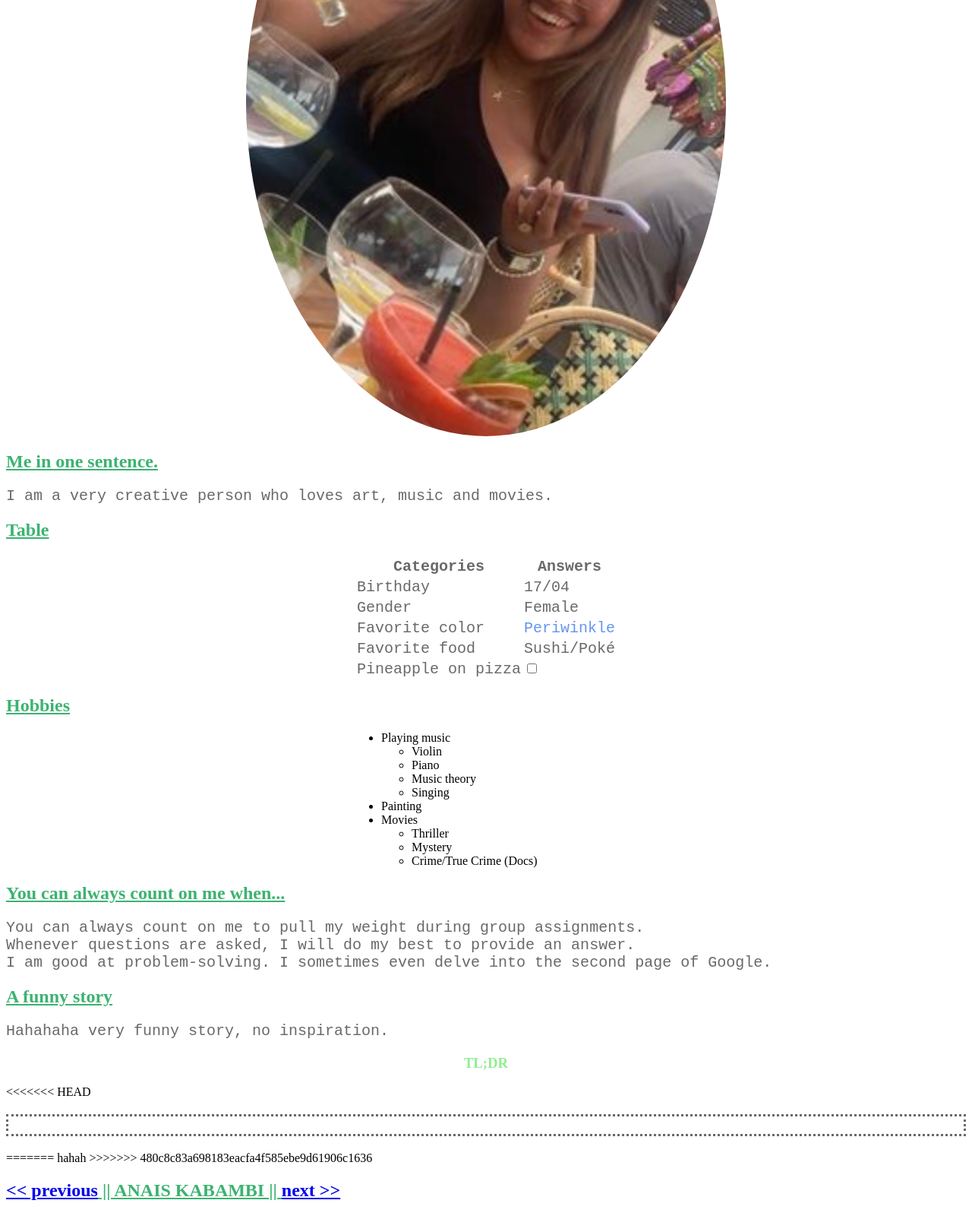
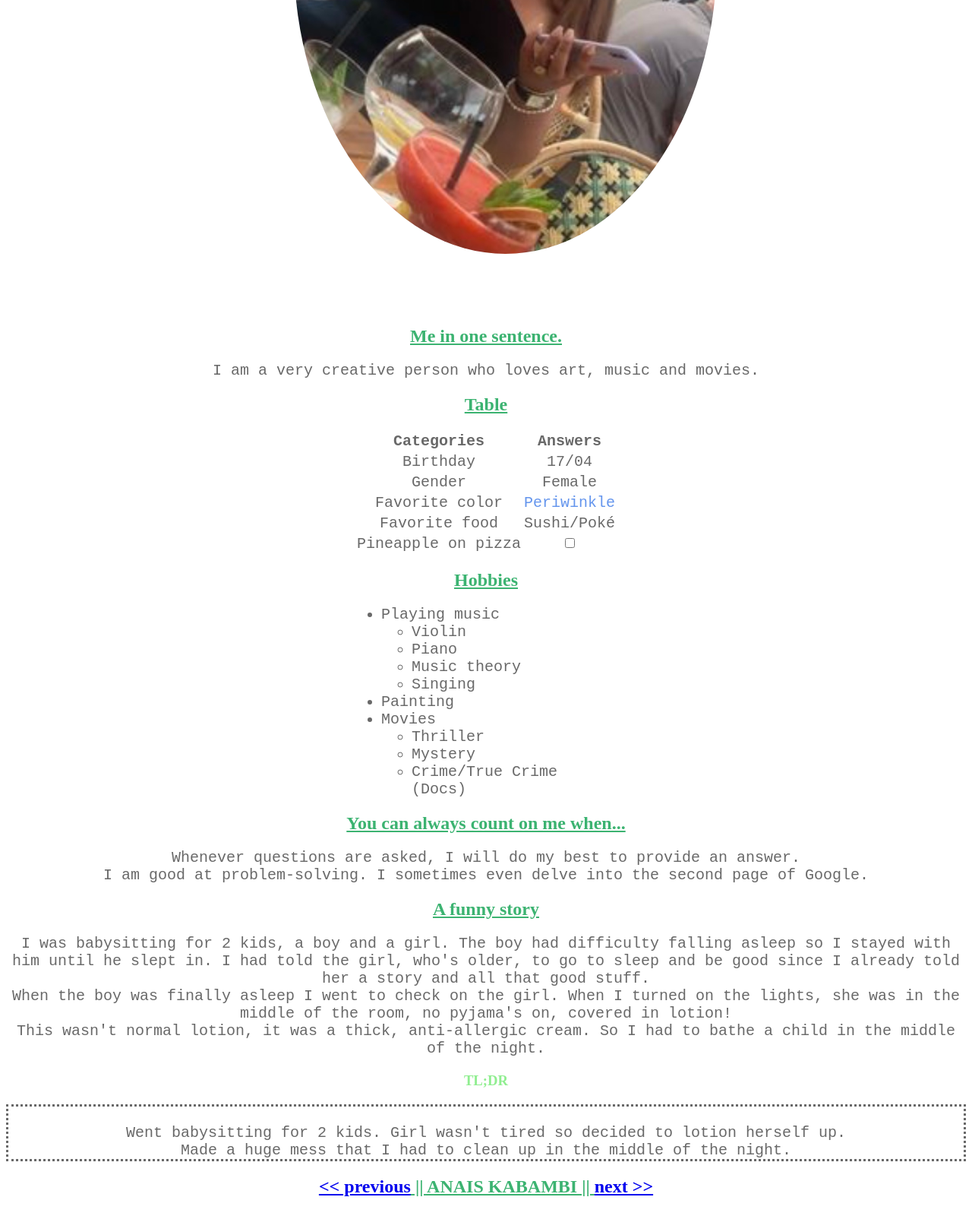
Before and after one commit to AnaisKabambi/html-introduction, a plain HTML site: page index.html in a window 1280 px wide. Shown: the part 616-2216 px from the top of the page at 76% size. Drawn offline with Linux system fonts and the light colour scheme.

Commit message:
actually done

```diff
--- a/index.css
+++ b/index.css
@@ -7,10 +7,9 @@ h1 {color: darkgreen;
 h2 {color: mediumseagreen;
     text-decoration: underline;
     font-family: "Academy Engraved LET";
-<<<<<<< HEAD
+
     text-align: center;
-=======
->>>>>>> 480c8c83a698183eacfa4f585ebe9d61906c1636
+
 }
 
 h3 {color: lightgreen;
@@ -25,7 +24,7 @@ h3 {color: lightgreen;
 p {color: dimgrey;
     font-size: 20px;
     font-family:"Courier New";
-<<<<<<< HEAD
+
     text-align: center;
 }
 
@@ -41,43 +40,22 @@ p.dotted {color: dimgrey;
         text-align: center;
 }
 
-p.dotted {
-    border-style: dotted; text-align: center;}
-=======
-}
 
-p.dotted {color: dimgrey;
-        font-size: 20px;
-        font-family:"Courier New"
-}
-
-p.dotted {
-    border-style: dotted;}
->>>>>>> 480c8c83a698183eacfa4f585ebe9d61906c1636
 
 li {color: dimgrey;
     font-size: 20px;
     font-family: "Courier New";
-<<<<<<< HEAD
     text-align: left;
-=======
->>>>>>> 480c8c83a698183eacfa4f585ebe9d61906c1636
+
 }
 
 table {color: dimgrey;
     font-size: 20px;
     font-family: "Courier New";
-<<<<<<< HEAD
     text-align: center;
-=======
->>>>>>> 480c8c83a698183eacfa4f585ebe9d61906c1636
 }
 
-
-img {align-content: center;
-<<<<<<< HEAD
+.round {align-content: center;
+    border-radius: 50%;
     padding: 25px 50px 75px 100px;
-    border-radius: 50%;
-=======
->>>>>>> 480c8c83a698183eacfa4f585ebe9d61906c1636
 }
--- a/index.html
+++ b/index.html
@@ -4,13 +4,11 @@
     <p>
 
   <h1>Anais Kabambi</h1>
-<<<<<<< HEAD
     <p id="para1"><cite>"I have no special talent. I am only passionately curious."</cite><br>-Albert Einstein</p>
-=======
-    <p id="para1"><cite>I have no special talent. I am only passionately curious.</cite><br>-Albert Einstein</p>
->>>>>>> 480c8c83a698183eacfa4f585ebe9d61906c1636
-    <img src="IMG_1187.jpg"   alt="self portrait" class="center">
 
+   <div class="round">
+     <img src="IMG_1187.jpg"   alt="self portrait" class="center" style="border-radius: 50%;">
+   </div>
   <h2>Me in one sentence.</h2>
   <p>I am a very creative person who loves art, music and movies.</p>
 
@@ -66,21 +64,23 @@
 
 
   <h2>You can always count on me when...</h2>
-    <p>You can always count on me to pull my weight during group assignments.<br>
-    Whenever questions are asked, I will do my best to provide an answer.<br>
+    <p>Whenever questions are asked, I will do my best to provide an answer.<br>
       I am good at problem-solving. I sometimes even delve into the second page of Google.</p>
 
 
   <h2>A funny story</h2>
-    <p>Hahahaha very funny story, no inspiration.</p>
+    <p>I was babysitting for 2 kids, a boy and a girl. The boy had difficulty falling asleep so I stayed with
+    him until he slept in. I had told the girl, who's older, to go to sleep and be good since I already told her a story and all that good stuff.<br>
+    When the boy was finally asleep I went to check on the girl. When I turned on the lights, she was in the middle of the room, no pyjama's on, covered in lotion!<br>
+    This wasn't normal lotion, it was a thick, anti-allergic cream. So I had to bathe a child in the middle of the night.</p>
     <h3>TL;DR</h3>
-<<<<<<< HEAD
-      <p style="border: dimgray; border-style: dotted"><br></p>
-=======
-      <p.dotted>hahah</p.dotted>
->>>>>>> 480c8c83a698183eacfa4f585ebe9d61906c1636
+
+      <p style="border: dimgray; border-style: dotted"><br>Went babysitting for 2 kids. Girl wasn't tired so decided to lotion herself up.<br>
+      Made a huge mess that I had to clean up in the middle of the night.</p>
+
+
   <h2>
     <a href="https://shreejanjoshi.github.io/html-introduction/"><< previous</a>
       || ANAIS KABAMBI ||
-    <a href="https://lakneswaran.github.io/html-introduction/">next >></a>
+    <a href="https://n-kaplan.github.io/css-introduction/">next >></a>
   </h2>
```
